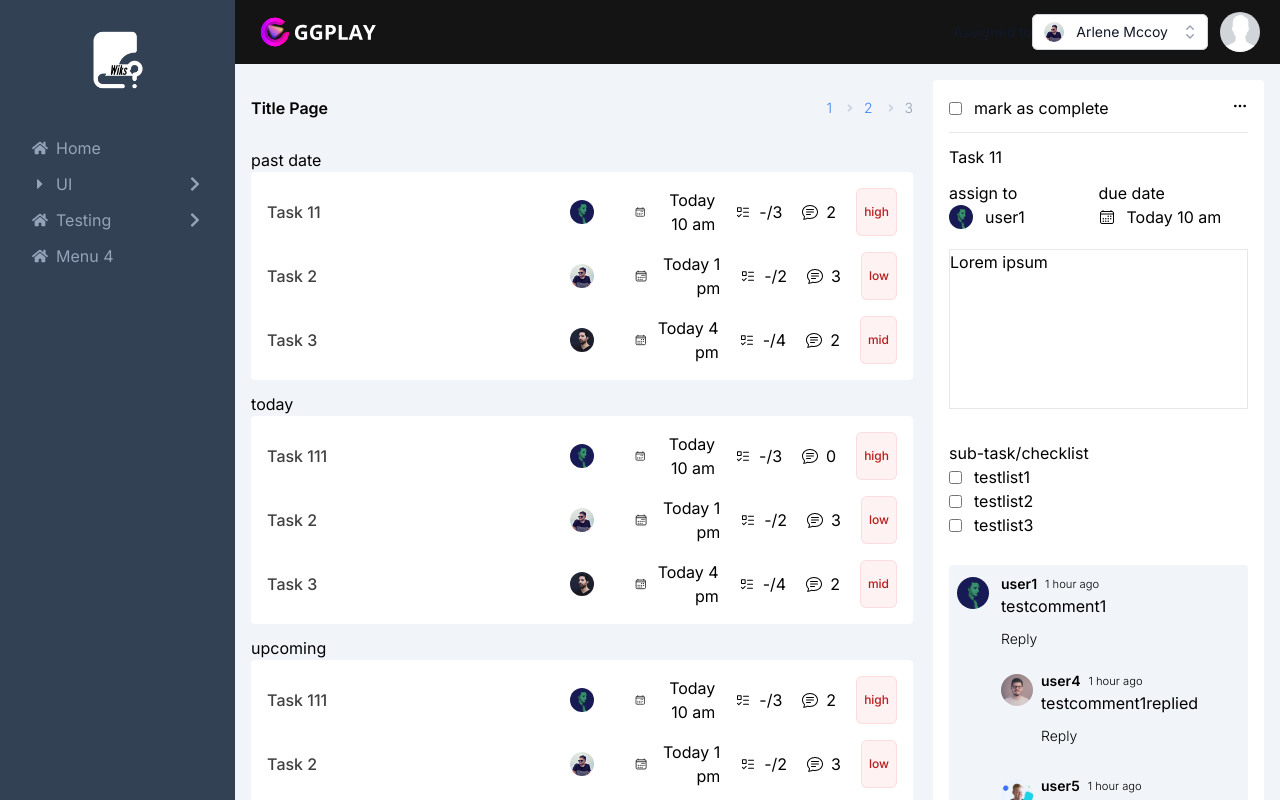
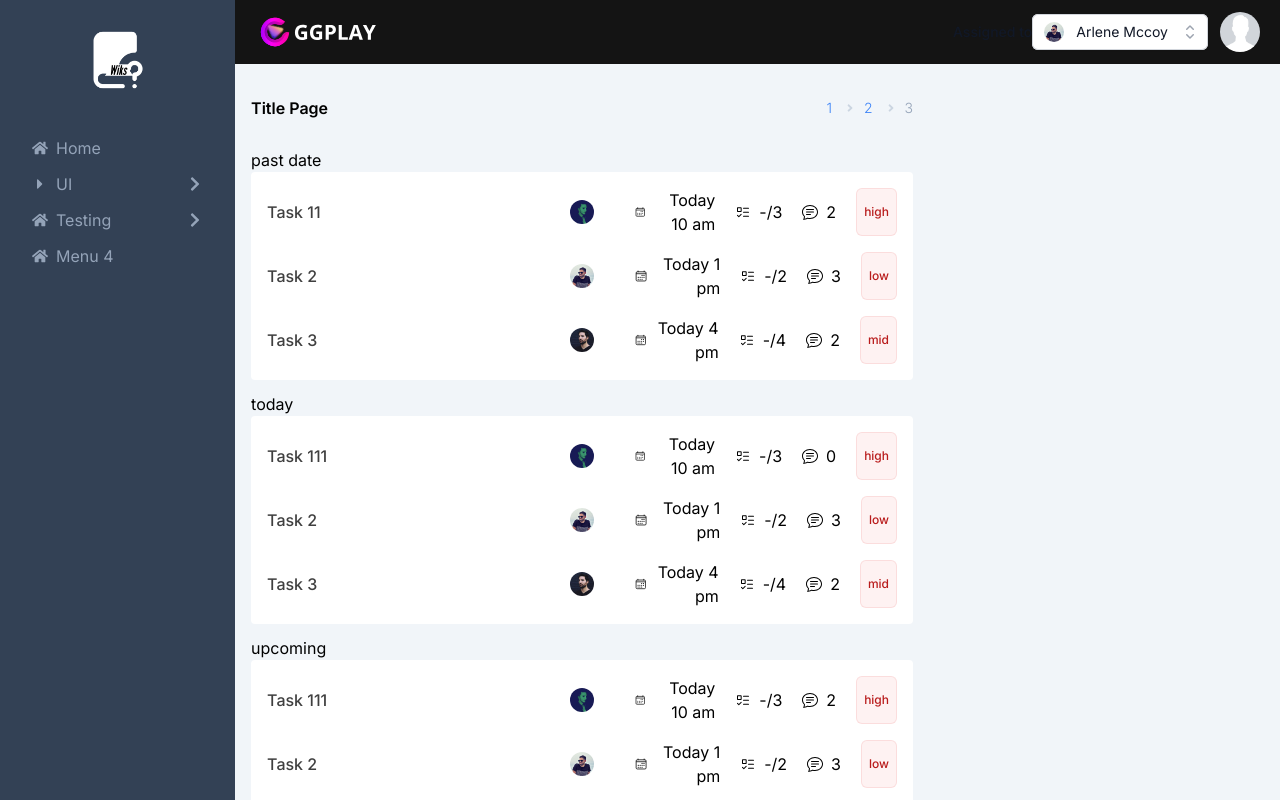
Before and after one commit to SyafiqRauf/test-nextjs, a Next.js app: page /wiks/task in a window 1280 px wide. Shown: the top 800 px of the page. Built offline with nearby package versions, Linux system fonts and the light colour scheme.

Commit message:
Commit perbaikan ke2

```diff
--- a/app/components/DetailTaskCard.tsx
+++ b/app/components/DetailTaskCard.tsx
@@ -1,206 +1,7 @@
-"use client";
+import React from "react";
 
-import Image from "next/image";
-import React, { useState } from "react";
-import { HiOutlineDotsHorizontal } from "react-icons/hi";
-import { IoCalendarOutline } from "react-icons/io5";
-import PostNew from "./PostNew";
-import { Menu } from "@headlessui/react";
-
-const DetailTaskCard = ({
-  alltasks,
-  activetask,
-  activedate,
-  idchecked,
-}: any) => {
-  const [isChecked, setIsChecked] = useState(false);
-  const [checkedList, setCheckedList] = useState([]);
-
-  const handleCheckedList = (idChecked) => {
-    let newCheckedList = [...checkedList];
-
-    if (newCheckedList.includes(idChecked)) {
-      var index = newCheckedList.indexOf(idChecked);
-      if (index > -1) {
-        newCheckedList.splice(index, 1);
-      }
-    } else {
-      newCheckedList.push(idChecked);
-    }
-
-    setCheckedList(newCheckedList);
-  };
-
-  return (
-    <>
-      <div className="card1 min-h-96 w-full bg-white p-4 flex flex-col rounded">
-        <div className="flex justify-between items-center border-b pb-3">
-          <div className="flex items-center gap-3">
-            <input
-              type="checkbox"
-              id={idchecked}
-              onChange={() => {
-                setIsChecked(!isChecked);
-                handleCheckedList({ idchecked });
-              }}
-              // checked={checkedList.includes({ idChecked }) ? true : false}
-            />
-            <button
-              onClick={() => {
-                console.log(checkedList);
-              }}
-            >
-              mark as complete
-            </button>
-          </div>
-
-          <Menu as="div" className="relative">
-            <Menu.Button>
-              <HiOutlineDotsHorizontal />
-            </Menu.Button>
-            <Menu.Items className="absolute right-0 top-5 flex flex-col bg-white border rounded px-4 py-2 gap-3 max-w-48">
-              <Menu.Item>
-                {({ active }) => (
-                  <a className={`${active && "bg-blue-500"}`} href="#">
-                    Account settings
-                  </a>
-                )}
-              </Menu.Item>
-              <Menu.Item>
-                {({ active }) => (
-                  <a className={`${active && "bg-blue-500"}`} href="#">
-                    Documentation
-                  </a>
-                )}
-              </Menu.Item>
-            </Menu.Items>
-          </Menu>
-        </div>
-        <div className="my-3">
-          {alltasks[activedate].tasks[activetask].label}
-        </div>
-        <div className="flex">
-          <div className="basis-1/2">
-            <div>assign to</div>
-            <div className="flex items-center gap-3">
-              <Image
-                className="rounded-full  border-slate-600"
-                src={`/assets/images/users/${alltasks[activedate].tasks[activetask].avatar}`}
-                alt="test"
-                width={24}
-                height={24}
-              />
-              <span>{alltasks[activedate].tasks[activetask].assignto}</span>
-            </div>
-          </div>
-          <div className="basis-1/2">
-            <div>due date</div>
-            <div className="flex items-center gap-3">
-              <IoCalendarOutline />
-              <span>{alltasks[activedate].tasks[activetask].deadline}</span>
-            </div>
-          </div>
-        </div>
-        <div className="min-h-40 border my-5">
-          {alltasks[activedate].tasks[activetask].desc}
-        </div>
-        <div className="my-3">
-          <span>sub-task/checklist</span>
-          {alltasks[activedate].tasks[activetask].subtask.map((data, index) => {
-            return (
-              <div className="flex gap-3 items-center" key={data.list}>
-                <input type="checkbox" />
-                <span>{data.list}</span>
-              </div>
-            );
-          })}
-        </div>
-        <div>
-          {alltasks[activedate].tasks[activetask].comments && (
-            <div className="p-2 bg-slate-100 my-4 rounded">
-              {alltasks[activedate].tasks[activetask].comments.map(
-                (data, index) => {
-                  return (
-                    <div
-                      className="sub-comment flex mb-5  gap-1"
-                      key={data.comment}
-                    >
-                      <Image
-                        className="mr-2 mt-1 rounded-full flex-initial w-auto h-8"
-                        src={`/assets/images/users/${data.avatar}`}
-                        alt="Generic placeholder image"
-                        height={32}
-                        width={32}
-                      />
-                      <div className="">
-                        <div className="media-body flex items-center gap-2">
-                          <h5 className="m-0 font-semibold text-[14px]">
-                            {data.user}
-                          </h5>
-                          <p className="text-sm font-light">
-                            <small>{data.commentedtime}</small>
-                          </p>
-                        </div>
-                        <p className="text-justify">{data.comment}</p>
-                        <div className="interaction my-2 ">
-                          <a href="#" className="text-sm font-light">
-                            <i className=""></i> Reply
-                          </a>
-                        </div>
-                        {data.replied && (
-                          <div className="sub-comment">
-                            {data.replied.map((comment, commentindex) => {
-                              return (
-                                <div
-                                  className="comment-content flex mb-5 mt-5"
-                                  key={commentindex}
-                                >
-                                  <Image
-                                    className="mr-2 mt-1 rounded-full flex-initial w-auto h-8"
-                                    src={`/assets/images/users/${comment.avatar}`}
-                                    alt="Generic placeholder image"
-                                    height={32}
-                                    width={32}
-                                  />
-                                  <div className="">
-                                    <div className="media-body flex items-center gap-2">
-                                      <h5 className="m-0 font-semibold text-[14px]">
-                                        {comment.user}
-                                      </h5>
-                                      <p className="text-sm font-light">
-                                        <small>{comment.commentedtime}</small>
-                                      </p>
-                                    </div>
-                                    <p className="text-justify">
-                                      {comment.comment}
-                                    </p>
-                                    <div className="interaction my-2">
-                                      <a
-                                        href="#"
-                                        className="text-sm font-light"
-                                      >
-                                        <i className=""></i> Reply
-                                      </a>
-                                    </div>
-                                  </div>
-                                </div>
-                              );
-                            })}
-                          </div>
-                        )}
-                      </div>
-                    </div>
-                  );
-                }
-              )}
-            </div>
-          )}
-
-          <PostNew></PostNew>
-        </div>
-      </div>
-    </>
-  );
+const DetailTaskCard = () => {
+  return <div>DetailTaskCard</div>;
 };
 
 export default DetailTaskCard;
--- a/app/wiks/project/page.tsx
+++ b/app/wiks/project/page.tsx
@@ -104,7 +104,7 @@ const projectlist = [
 ];
 const Page = () => {
   const [activeStatus, setActiveStatus] = useState("all");
-  const handleMenuClick = (data) => {
+  const handleMenuClick = (data: any) => {
     console.log(data);
   };
   return (
--- a/app/wiks/projectdetail/page.tsx
+++ b/app/wiks/projectdetail/page.tsx
@@ -243,9 +243,7 @@ const page = () => {
         </div>
         <div className="basis-2/6 flex flex-col gap-3">
           <div className="card1 min-h-96 w-full bg-white p-4 flex flex-col rounded">
-            <div>
-              <Bar data={datachart} />
-            </div>
+            <div></div>
           </div>
           <div className="card1 min-h-96 w-full bg-white p-4 flex flex-col rounded">
             <div>
--- a/app/wiks/task/page.tsx
+++ b/app/wiks/task/page.tsx
@@ -510,7 +510,7 @@ const tasks = [
 const Page = () => {
   const [activeTask, setActiveTask] = useState(0);
   const [activeDate, setActiveDate] = useState(0);
-  const handleMenuClick = (data) => {
+  const handleMenuClick = (data: any) => {
     console.log(data);
   };
   return (
@@ -583,12 +583,12 @@ const Page = () => {
           })}
         </div>
         <div className="basis-2/6 ">
-          <DetailTaskCard
+          {/* <DetailTaskCard
             alltasks={alltasks}
             activetask={activeTask}
             activedate={activeDate}
             idchecked={`task-${activeDate}-${activeTask}`}
-          />
+          /> */}
         </div>
       </div>
     </div>
```
